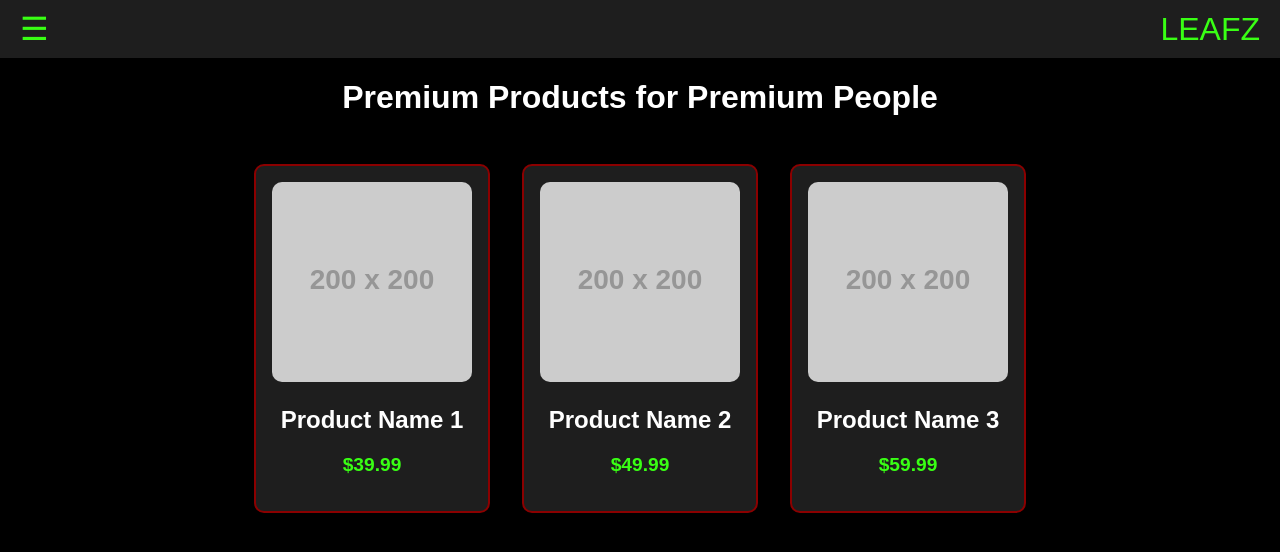
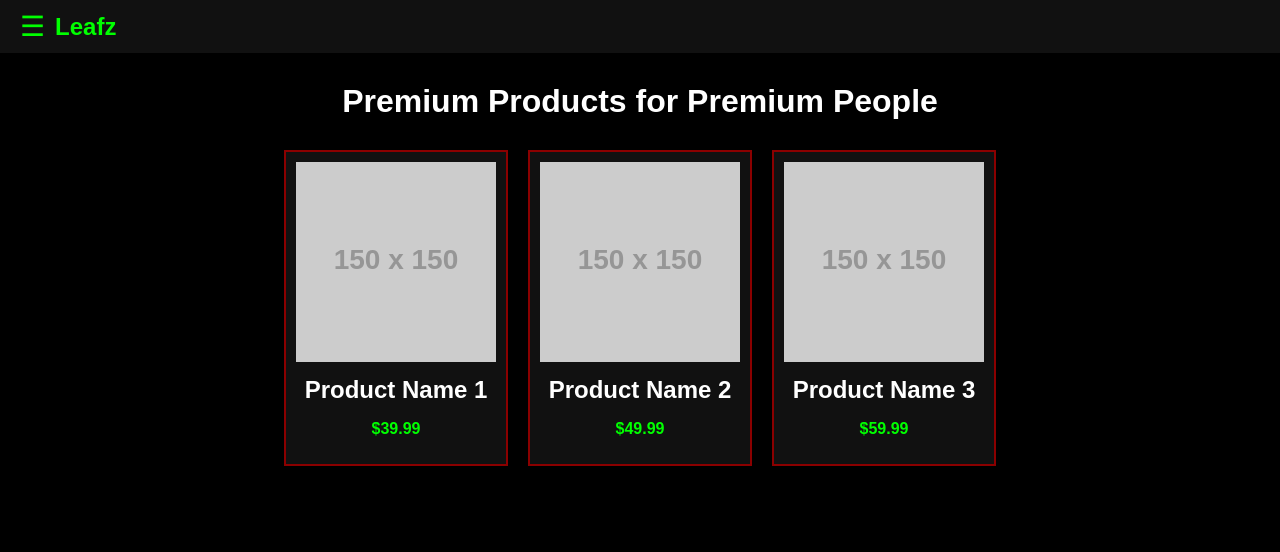
Before and after one commit to subway01/Foryaaaa-, a plain HTML site: page index.html in a window 1280 px wide. Drawn offline with Linux system fonts and the light colour scheme; placeholder pictures from the web are drawn by us.

Commit message:
Add files via upload

```diff
--- a/index.html
+++ b/index.html
@@ -9,37 +9,35 @@
 </head>
 <body>
     <header>
-        <div class="burger" onclick="toggleMenu()">☰</div>
-        <div class="logo">LEAFZ</div>
-        <nav id="menu" class="hidden">
-            <a href="#">Home</a>
-            <a href="#">Products</a>
-            <a href="#">About</a>
-            <a href="#">Contact</a>
-        </nav>
+        <div class="menu-icon" onclick="toggleMenu()">&#9776;</div>
+        <div class="logo">Leafz</div>
     </header>
-
+    <nav id="menu" class="hidden">
+        <a href="#">Home</a>
+        <a href="#">Shop</a>
+        <a href="#">About</a>
+        <a href="#">Contact</a>
+    </nav>
     <main>
         <h1>Premium Products for Premium People</h1>
         <div class="products">
             <div class="product">
-                <img src="https://via.placeholder.com/200x200" alt="Product 1">
+                <img src="https://via.placeholder.com/150" alt="Product 1">
                 <h2>Product Name 1</h2>
-                <p class="price">$39.99</p>
+                <p>$39.99</p>
             </div>
             <div class="product">
-                <img src="https://via.placeholder.com/200x200" alt="Product 2">
+                <img src="https://via.placeholder.com/150" alt="Product 2">
                 <h2>Product Name 2</h2>
-                <p class="price">$49.99</p>
+                <p>$49.99</p>
             </div>
             <div class="product">
-                <img src="https://via.placeholder.com/200x200" alt="Product 3">
+                <img src="https://via.placeholder.com/150" alt="Product 3">
                 <h2>Product Name 3</h2>
-                <p class="price">$59.99</p>
+                <p>$59.99</p>
             </div>
         </div>
     </main>
-
     <script src="script.js"></script>
 </body>
 </html>
--- a/script.js
+++ b/script.js
@@ -1,5 +1,9 @@
 
 function toggleMenu() {
-    const menu = document.getElementById("menu");
-    menu.classList.toggle("hidden");
+    var menu = document.getElementById('menu');
+    if (menu.classList.contains('hidden')) {
+        menu.classList.remove('hidden');
+    } else {
+        menu.classList.add('hidden');
+    }
 }
--- a/style.css
+++ b/style.css
@@ -1,66 +1,88 @@
 
 body {
+    margin: 0;
+    font-family: Arial, sans-serif;
     background-color: #000000;
-    color: #FFFFFF;
-    font-family: Arial, sans-serif;
-    margin: 0;
-    padding: 0;
-    text-align: center;
+    color: #ffffff;
 }
+
 header {
     display: flex;
-    justify-content: space-between;
     align-items: center;
-    background-color: #1e1e1e;
+    justify-content: flex-start;
+    background-color: #111;
     padding: 10px 20px;
+    position: relative;
 }
-.burger {
-    font-size: 2rem;
+
+.logo {
+    font-size: 24px;
+    font-weight: bold;
+    color: #00FF00;
+    margin-left: 10px;
+}
+
+.menu-icon {
+    font-size: 28px;
+    color: #00FF00;
     cursor: pointer;
-    color: #39FF14;
 }
-.logo {
-    font-size: 2rem;
-    color: #39FF14;
-}
+
 nav {
+    display: flex;
+    flex-direction: column;
+    background-color: #222;
     position: absolute;
     top: 60px;
-    left: 20px;
-    background-color: #000000;
-    padding: 10px;
-    border: 1px solid #39FF14;
-    border-radius: 5px;
+    left: 0;
+    width: 200px;
 }
+
 nav a {
-    display: block;
-    padding: 5px 0;
-    color: #39FF14;
+    padding: 15px;
+    color: white;
     text-decoration: none;
 }
+
+nav a:hover {
+    background-color: #333;
+}
+
 .hidden {
     display: none;
 }
+
+h1 {
+    text-align: center;
+    margin-top: 30px;
+}
+
 .products {
     display: flex;
+    justify-content: center;
     flex-wrap: wrap;
-    justify-content: center;
-    margin-top: 2rem;
+    gap: 20px;
+    margin: 30px;
 }
+
 .product {
-    background-color: #1e1e1e;
     border: 2px solid #8B0000;
-    border-radius: 10px;
-    margin: 1rem;
-    padding: 1rem;
+    padding: 10px;
+    text-align: center;
     width: 200px;
+    background-color: #111;
 }
+
 .product img {
     width: 100%;
-    border-radius: 10px;
+    height: auto;
 }
-.price {
-    color: #39FF14;
+
+.product h2 {
+    margin: 10px 0 5px 0;
+}
+
+.product p {
+    color: #00FF00;
     font-weight: bold;
-    font-size: 1.2rem;
 }
```
